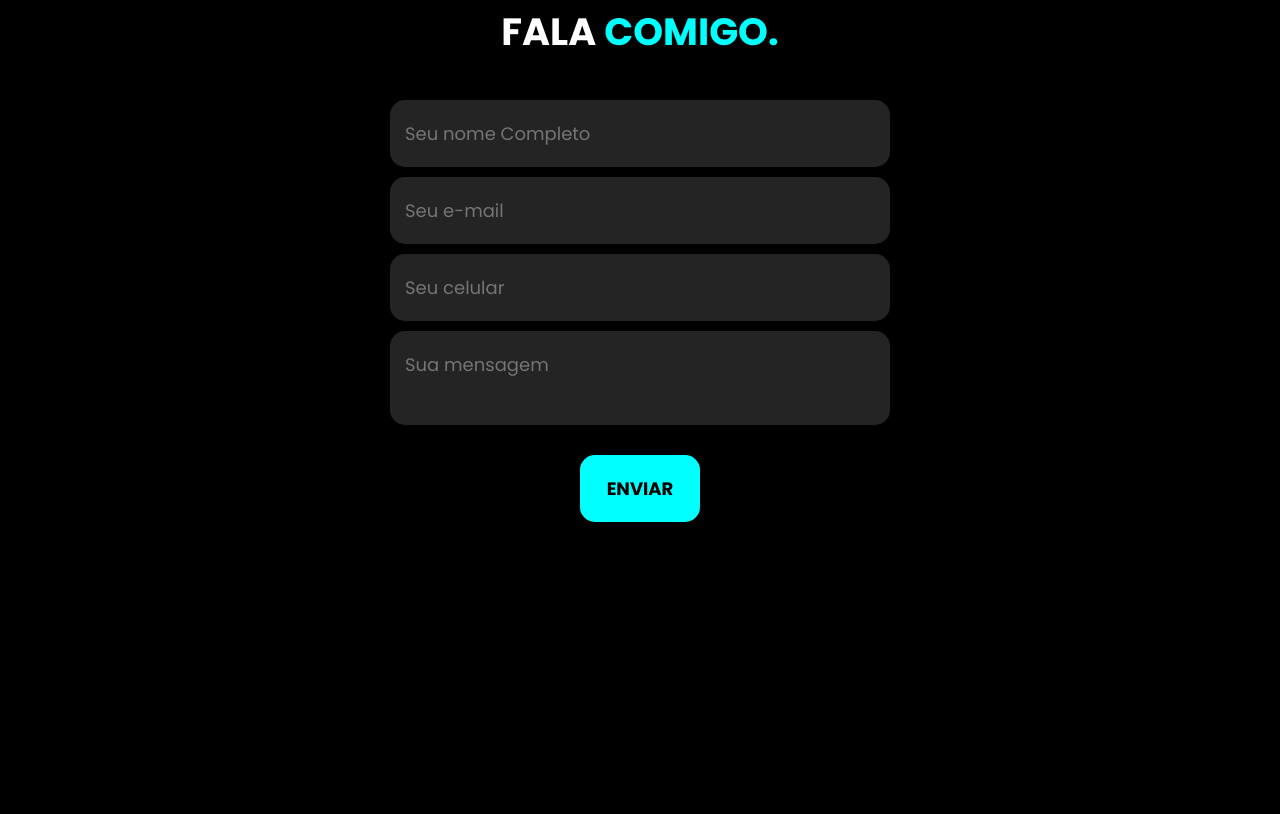
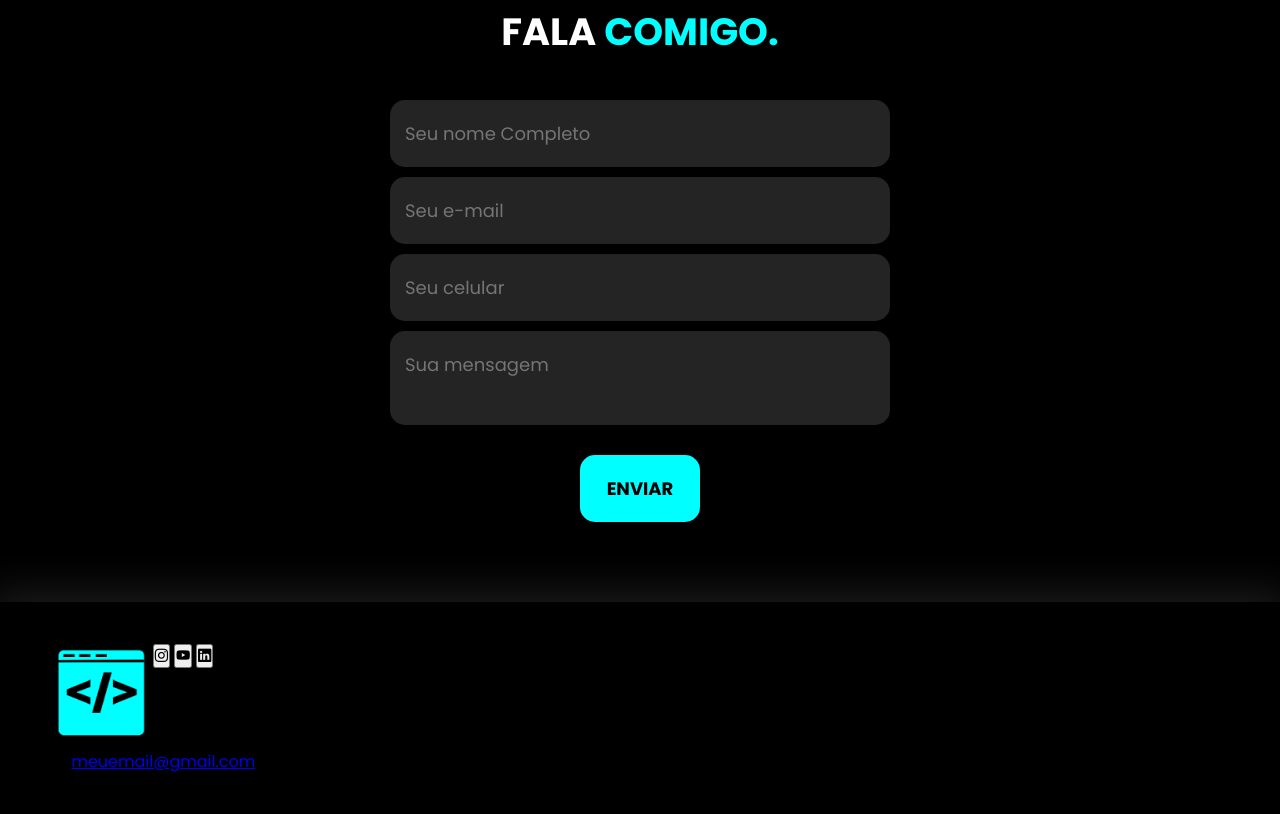
Before and after one commit to NEDEW-sketh/Meu-Portifolio, a plain HTML site: page index.html in a window 1280 px wide. Shown: the part 2471-3285 px from the top of the page. Before the commit the page ends 3073 px from the top, so only its background shows below. Drawn offline with nearby package versions, Linux system fonts and the light colour scheme.

Commit message:
Construct footer using index.html, style.css

```diff
--- a/index.html
+++ b/index.html
@@ -142,8 +142,28 @@
                 </form><!-- Fecha form -->
             </div><!-- Fecha Interface -->
         </section><!-- Fecha Formulario -->
+    </main>
 
-    </main>
+    <footer>
+        <div class="interface">
+            <div class="line-footer">
+                <div class="flex">
+                    <div class="logo-footer">
+                        <img src="Images/Logo.png" alt="" height="100">
+                    </div><!-- Fecha Logo-Footer -->
+                    <div class="btn-social">
+                        <a href="#"><button><i class="bi bi-instagram"></i></button></a>
+                        <a href="#"><button><i class="bi bi-youtube"></i></button></a>
+                        <a href="#"><button><i class="bi bi-linkedin"></i></button></a>
+                    </div><!-- fecha btn Social -->
+                </div>
+            </div><!-- Fecha line-footer -->
+
+            <div class="line-footer">
+                <p><i class="bi bi-envelope-fill"></i> <a href="mailto:meuemail@gmail.com">meuemail@gmail.com</a></p>
+            </div><!-- Fecha line-footer -->
+        </div><!-- Fecha interface -->
+    </footer><!-- Fecha rodapé -->
 
 </body>
 </html>
--- a/style.css
+++ b/style.css
@@ -293,3 +293,9 @@ form .btn-enviar input{
     cursor: pointer;
     transition: .2s;
 }
+
+/* ESTILO DO RODAPE */
+footer{
+    padding: 40px 4%;
+    box-shadow: 0 0 40px 10px #ffffff1d;
+}
```
